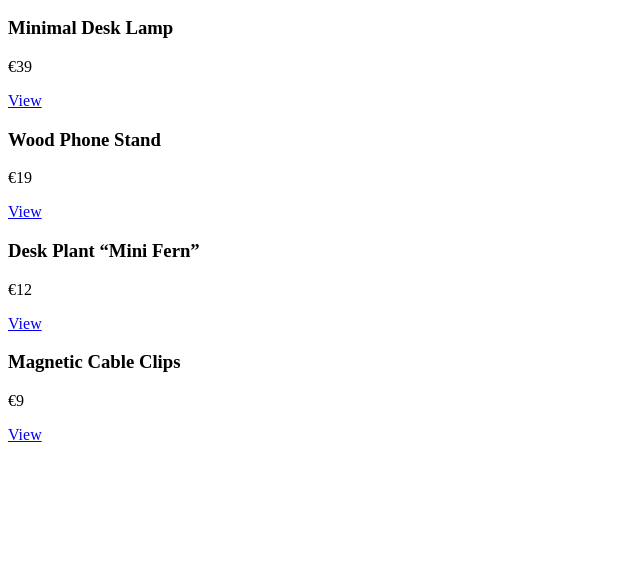
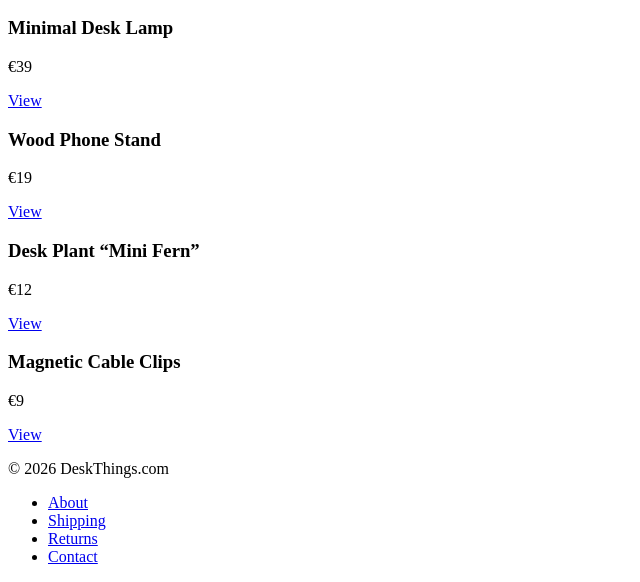
Before and after one commit to spennerr/DeskThings, a plain HTML site: page public/index.html in a window 1280 px wide. Shown: the part 495-1077 px from the top of the page, without its empty margins (0-640 px from the left). Before the commit the page ends 947 px from the top, so only its background shows below. Drawn offline with Linux system fonts and the light colour scheme.

Commit message:
feat: add basic footer with support links

```diff
--- a/public/index.html
+++ b/public/index.html
@@ -99,6 +99,19 @@
     </section>
 
 </main>
+<footer class="footer">
+    <div class="container">
+        <p>© 2026 DeskThings.com</p>
 
+        <nav aria-label="Footer">
+            <ul>
+                <li><a href="/about">About</a></li>
+                <li><a href="/shipping">Shipping</a></li>
+                <li><a href="/returns">Returns</a></li>
+                <li><a href="/contact">Contact</a></li>
+            </ul>
+        </nav>
+    </div>
+</footer>
 </body>
 </html>
```
